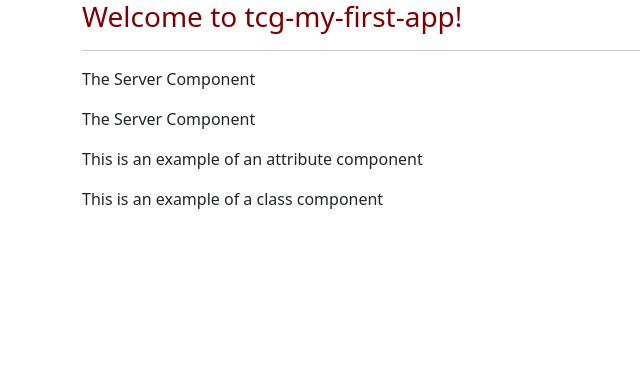
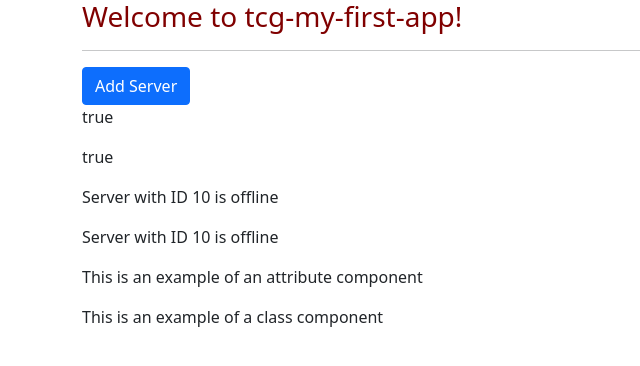
Before and after one commit to walterswoodward/tcg-my-first-app, an Angular app: page / in a window 1280 px wide. Shown: the top 366 px of the page, without its empty margins (0-640 px from the left). Built offline with nearby package versions, Linux system fonts and the light colour scheme.

Commit message:
Playing around with string interpolation and property binding

```diff
--- a/src/app/server/server.component.html
+++ b/src/app/server/server.component.html
@@ -1 +1,2 @@
-<p>The Server Component</p>
+<!-- Note that the only requirement for string interpolation is that it utlimately must return a string -->
+<p>{{ 'Server' }} with ID {{ serverId }} is {{ getServerStatus() }}</p>
--- a/src/app/server/server.component.ts
+++ b/src/app/server/server.component.ts
@@ -9,5 +9,10 @@ import { Component } from '@angular/core';
 })
 
 export class ServerComponent {
+  serverId: number = 10;
+  serverStatus: string = 'offline';
 
+  getServerStatus() {
+    return this.serverStatus;
+  }
 }
--- a/src/app/servers/servers.component.html
+++ b/src/app/servers/servers.component.html
@@ -1 +1,9 @@
-<p>servers works!</p>
+<!-- Note here that we are not binding the the "disabled" attribute, but in fact are directly binding
+to the native disabled property that belongs to this element -->
+<button class="btn btn-primary" [disabled]="!allowNewServer">Add Server</button>
+<!-- String interpolation approach: -->
+<p>{{ allowNewServer }}</p>
+<!-- Property Binding approach: -->
+<p [innerText]="allowNewServer"></p>
+<app-server></app-server>
+<app-server></app-server>
--- a/src/app/servers/servers.component.ts
+++ b/src/app/servers/servers.component.ts
@@ -2,15 +2,24 @@ import { Component, OnInit } from '@angular/core';
 
 @Component({
   selector: 'app-servers',
-  // An example of inlining template -- can also point to a file
-  template: `
-    <app-server></app-server>
-    <app-server></app-server>`,
+  // // An example of inlining template -- can also point to a file
+  // template: `
+  //   <app-server></app-server>
+  //   <app-server></app-server>`,
+  templateUrl: './servers.component.html',
   styleUrls: ['./servers.component.css']
 })
 export class ServersComponent implements OnInit {
+  allowNewServer: boolean = false;
 
-  constructor() { }
+  constructor() {
+    // Once this component is created, after two seconds, update the allowNewServer property to true
+    // Since we have established a two-way binding between the disabled property for the `Add Server` button
+    // and this.allNewServer, the Add Server button will be enabled two seconds after being loaded.
+    setTimeout(() => {
+        this.allowNewServer = true;
+    }, 2000)
+  }
 
   ngOnInit(): void {
   }
```
